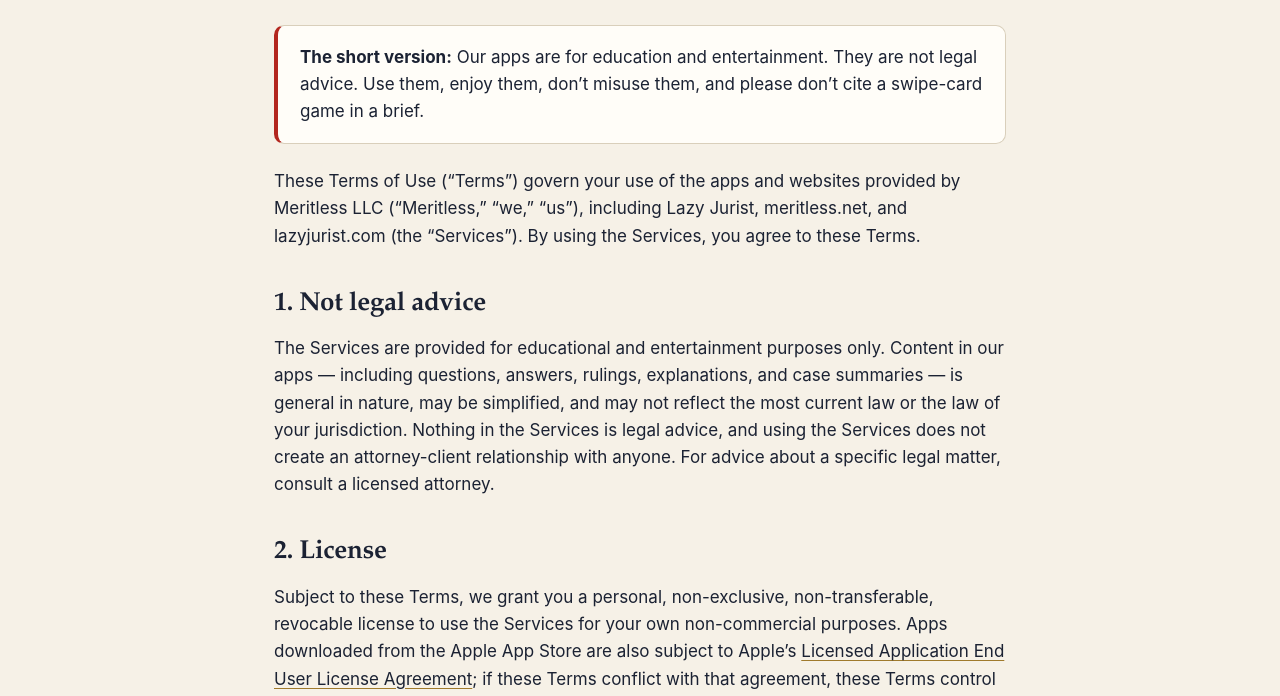
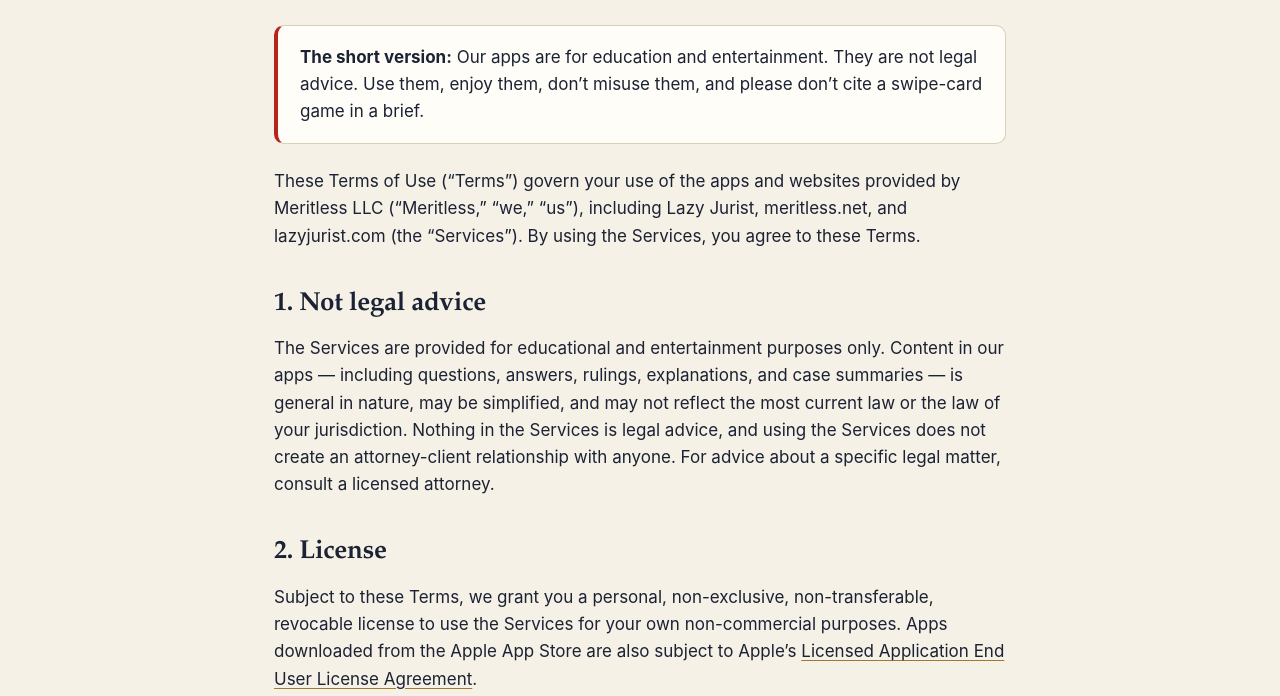
Before and after one commit to Meritless-LLC/meritless.net, a plain HTML site: page terms.html in a window 1280 px wide. Shown: the part 255-951 px from the top of the page. Drawn offline with Linux system fonts and the light colour scheme.

Commit message:
Remove conflict-priority clause over Apple's standard EULA in Terms
Co-Authored-By: Claude Opus 5.5 <noreply@anthropic.com>
Claude-Session: https://claude.ai/code/session_01DRpxErDdjU7cReLfNDUkhN

```diff
--- a/terms.html
+++ b/terms.html
@@ -43,7 +43,7 @@
     <p>The Services are provided for educational and entertainment purposes only. Content in our apps — including questions, answers, rulings, explanations, and case summaries — is general in nature, may be simplified, and may not reflect the most current law or the law of your jurisdiction. Nothing in the Services is legal advice, and using the Services does not create an attorney-client relationship with anyone. For advice about a specific legal matter, consult a licensed attorney.</p>
 
     <h2>2. License</h2>
-    <p>Subject to these Terms, we grant you a personal, non-exclusive, non-transferable, revocable license to use the Services for your own non-commercial purposes. Apps downloaded from the Apple App Store are also subject to Apple’s <a href="https://www.apple.com/legal/internet-services/itunes/dev/stdeula/" rel="noopener">Licensed Application End User License Agreement</a>; if these Terms conflict with that agreement, these Terms control to the extent permitted.</p>
+    <p>Subject to these Terms, we grant you a personal, non-exclusive, non-transferable, revocable license to use the Services for your own non-commercial purposes. Apps downloaded from the Apple App Store are also subject to Apple’s <a href="https://www.apple.com/legal/internet-services/itunes/dev/stdeula/" rel="noopener">Licensed Application End User License Agreement</a>.</p>
 
     <h2>3. Acceptable use</h2>
     <p>You agree not to copy, resell, or redistribute the Services or their content; reverse engineer the apps except as permitted by law; interfere with or disrupt the Services; or use them for any unlawful purpose.</p>
```
